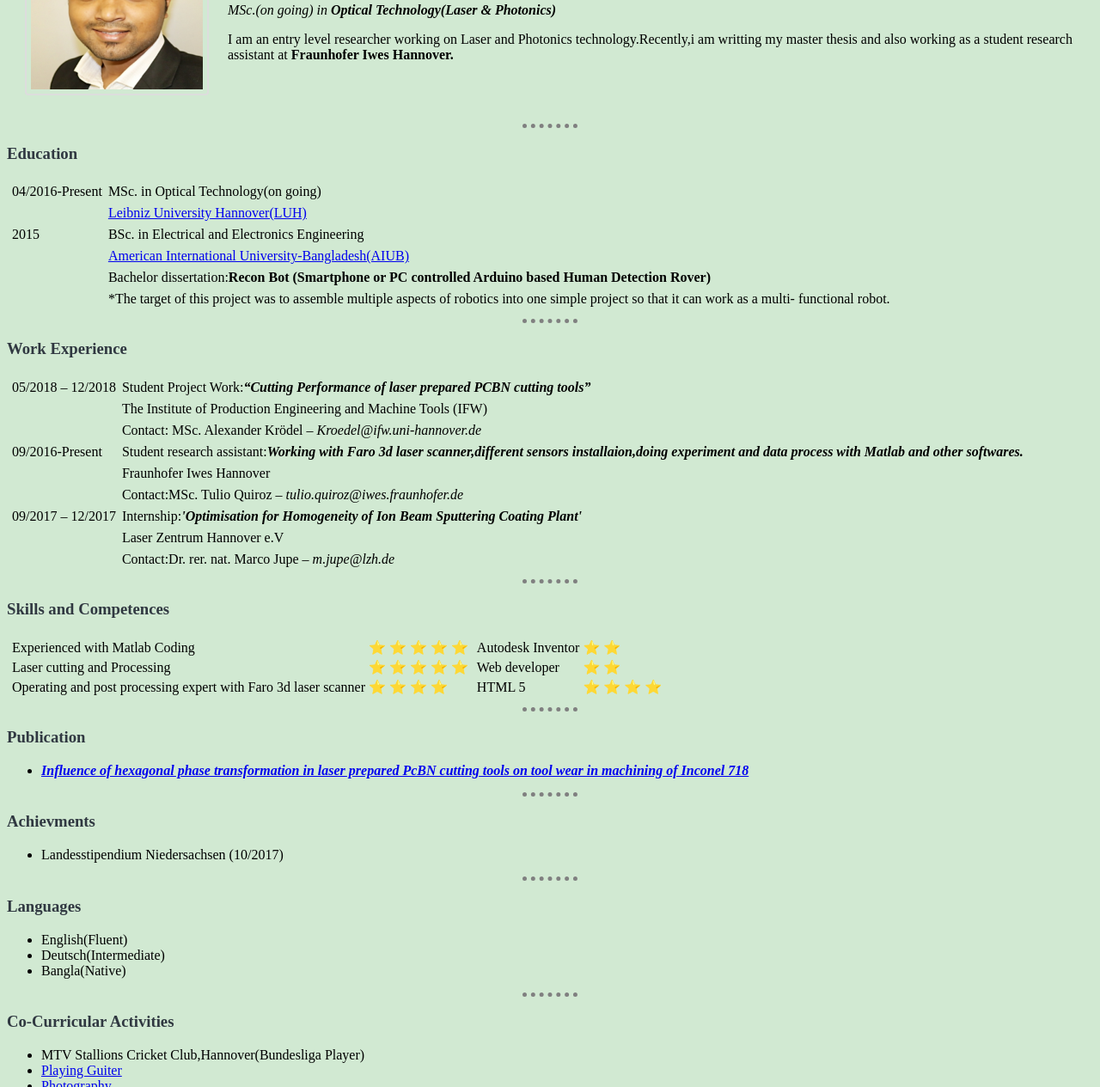
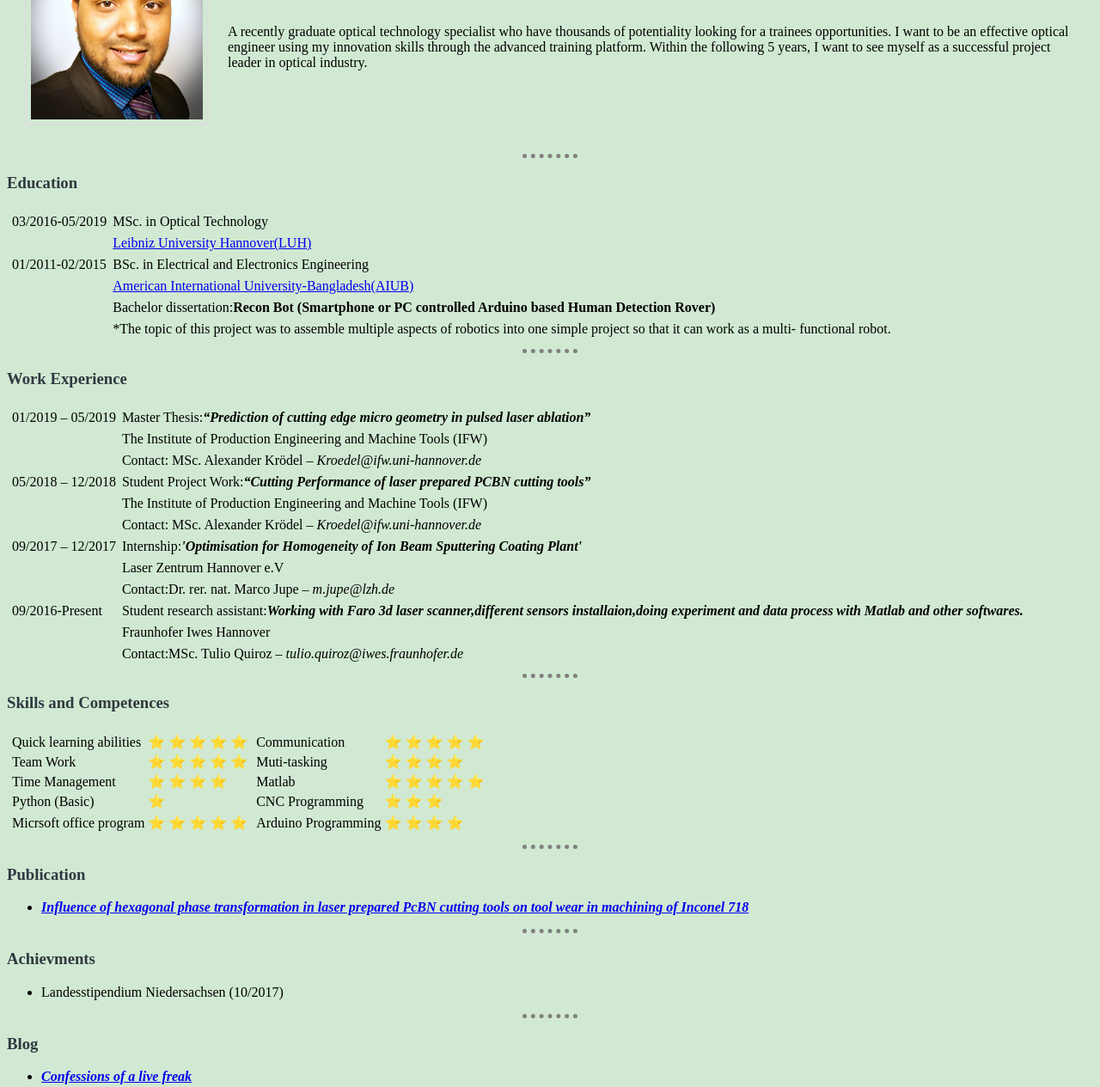
Before and after one commit to rakibulsitab/cv, a plain HTML site: page index.html in a window 1280 px wide. Shown: the part 132-1397 px from the top of the page at 86% size. Drawn offline with Linux system fonts and the light colour scheme; files that its build step writes are made by us from their sources.

Commit message:
Add files via upload

```diff
--- a/index.html
+++ b/index.html
@@ -4,16 +4,16 @@
 <head>
   <meta charset="utf-8">
   <title>Sitab's Personal Site</title>
-  <link rel="stylesheet" href="styles.css">
+  <link rel="stylesheet" href="css/styles.css">
 </head>
 
 <body>
   <table cellspacing="20">
-    <td><img src="sitab1 copy.jpg" alt="Sitab's Profile Picture"></td>
+    <td><img src="Cv picture1.jpg" alt="Sitab's Profile Picture"></td>
     <td>
       <h1>Rakibul Islam Sitab</h1>
-      <p><em>MSc.(on going) in <strong>Optical Technology(Laser & Photonics)</strong></em></p>
-      <p>I am an entry level researcher working on Laser and Photonics technology.Recently,i am writting my master thesis and also working as a student research assistant at <strong>Fraunhofer Iwes Hannover.</strong> </p>
+      <p>A recently graduate optical technology specialist who have thousands of potentiality looking for a trainees opportunities. I want to be an effective optical engineer using my innovation skills
+through the advanced training platform. Within the following 5 years, I want to see myself as a successful project leader in optical industry.</p>
     </td>
   </table>
 
@@ -21,15 +21,15 @@
   <h3>Education</h3>
   <table cellspacing="5">
     <tr>
-      <td>04/2016-Present</td>
-      <td>MSc. in Optical Technology(on going)</td>
+      <td>03/2016-05/2019</td>
+      <td>MSc. in Optical Technology</td>
     </tr>
     <tr>
       <td></td>
       <td><a href="https://www.uni-hannover.de/en/">Leibniz University Hannover(LUH)</td></a>
     </tr>
      <tr>
-       <td>2015</td>
+       <td>01/2011-02/2015</td>
        <td>BSc. in Electrical and Electronics Engineering</td>
      </tr>
      <tr>
@@ -41,7 +41,7 @@
        <td>Bachelor dissertation:<strong>Recon Bot (Smartphone or PC controlled Arduino based Human Detection Rover)</strong></td>
       <tr>
         <td></td>
-        <td>*The target of this project was to assemble multiple aspects of robotics into one simple project so that it can work as a
+        <td>*The topic of this project was to assemble multiple aspects of robotics into one simple project so that it can work as a
         multi- functional robot.</td>
       </tr>
      </tr>
@@ -51,6 +51,18 @@
   <h3>Work Experience</h3>
 
   <table cellspacing="5">
+    <tr>
+      <td>01/2019 – 05/2019</td>
+      <td>Master Thesis:<strong><em>“Prediction of cutting edge micro geometry in pulsed laser ablation”</strong></em></td>
+
+        </tr>
+        <tr>
+          <td></td>
+          <td>The Institute of Production Engineering and Machine Tools (IFW)</td>
+          <tr>
+            <td></td>
+            <td>Contact: MSc. Alexander Krödel – <em>Kroedel@ifw.uni-hannover.de</em></td>
+          </tr>
 
     <tr>
       <td>05/2018 – 12/2018</td>
@@ -64,19 +76,6 @@
             <td></td>
             <td>Contact: MSc. Alexander Krödel – <em>Kroedel@ifw.uni-hannover.de</em></td>
           </tr>
-          <tr>
-            <td>09/2016-Present</td>
-            <td>Student research assistant:<strong><em>Working with Faro 3d laser scanner,different sensors installaion,doing experiment and data process with Matlab and other softwares.</strong></em>
-
-              </tr>
-              <tr>
-                <td></td>
-                <td>Fraunhofer Iwes Hannover</td>
-              </tr>
-              <tr>
-                <td></td>
-                <td>Contact:MSc. Tulio Quiroz – <em>tulio.quiroz@iwes.fraunhofer.de</em></td>
-              </tr>
 
             <tr>
               <td>09/2017 – 12/2017</td>
@@ -91,6 +90,19 @@
                   <td></td>
                   <td>Contact:Dr. rer. nat. Marco Jupe – <em>m.jupe@lzh.de</em></td>
                 </tr>
+                <tr>
+                  <td>09/2016-Present</td>
+                  <td>Student research assistant:<strong><em>Working with Faro 3d laser scanner,different sensors installaion,doing experiment and data process with Matlab and other softwares.</strong></em>
+
+                    </tr>
+                    <tr>
+                      <td></td>
+                      <td>Fraunhofer Iwes Hannover</td>
+                    </tr>
+                    <tr>
+                      <td></td>
+                      <td>Contact:MSc. Tulio Quiroz – <em>tulio.quiroz@iwes.fraunhofer.de</em></td>
+                    </tr>
           </table>
 
   <hr>
@@ -100,31 +112,54 @@
       <td>
         <table>
           <tr>
-            <td>Experienced with Matlab Coding</td>
+            <td>Quick learning abilities</td>
             <td>⭐️ ⭐️ ⭐️ ⭐️ ⭐️</td>
           </tr>
           <tr>
-            <td>Laser cutting and Processing</td>
+            <td>Team Work</td>
             <td>⭐️ ⭐️ ⭐️ ⭐️ ⭐️</td>
           </tr>
           <tr>
-            <td>Operating and post processing expert with Faro 3d laser scanner</td>
+            <td>Time Management</td>
             <td>⭐️ ⭐️ ⭐️ ⭐️ </td>
           </tr>
+          <tr>
+            <td>Python (Basic)</td>
+            <td>⭐️ </td>
+          </tr>
+          <tr>
+            <tr>
+              <td>Micrsoft office program</td>
+              <td>⭐️ ⭐️ ⭐️ ⭐️ ⭐️</td>
+            </tr>
+            <tr>
           </table>
       </td>
       <td>
         <table>
         <tr>
-          <td>Autodesk Inventor</td>
-          <td>⭐️ ⭐️</td>
+          <td>Communication</td>
+          <td>⭐️ ⭐️ ⭐️ ⭐️ ⭐️</td>
         </tr>
         <tr>
-          <td>Web developer</td>
-          <td>⭐️ ⭐️</td>
+          <td>Muti-tasking</td>
+          <td>⭐️ ⭐️ ⭐️ ⭐️</td>
           <tr>
-            <td>HTML 5</td>
-            <td>⭐️ ⭐️ ⭐️ ⭐️</td>
+            <td>Matlab</td>
+            <td>⭐️ ⭐️ ⭐️ ⭐️ ⭐️</td>
+          </tr>
+          <tr>
+            <td>CNC Programming</td>
+            <td>⭐️ ⭐️ ⭐️ </td>
+          </tr>
+          <tr>
+            <tr>
+              <td>Arduino Programming</td>
+              <td>⭐️ ⭐️ ⭐️ ⭐️ </td>
+            </tr>
+            <tr>
+
+
           </tr>
       </table>
       </td>
@@ -141,6 +176,12 @@
   <ul>
     <li>Landesstipendium Niedersachsen (10/2017)</li>
   </ul>
+  <hr>
+  <h3>Blog</h3>
+  <ul>
+    <li><em><strong><a href="http://confessionsofalivefreak.com/">Confessions of a live freak</a></em></strong></li>
+  </ul>
+  <hr>
   <hr>
   <h3>Languages</h3>
   <ul>
```
Also changed, not shown: Contact-me.html (+1 -1 lines), Cv picture1.jpg (added), 1 other file.
